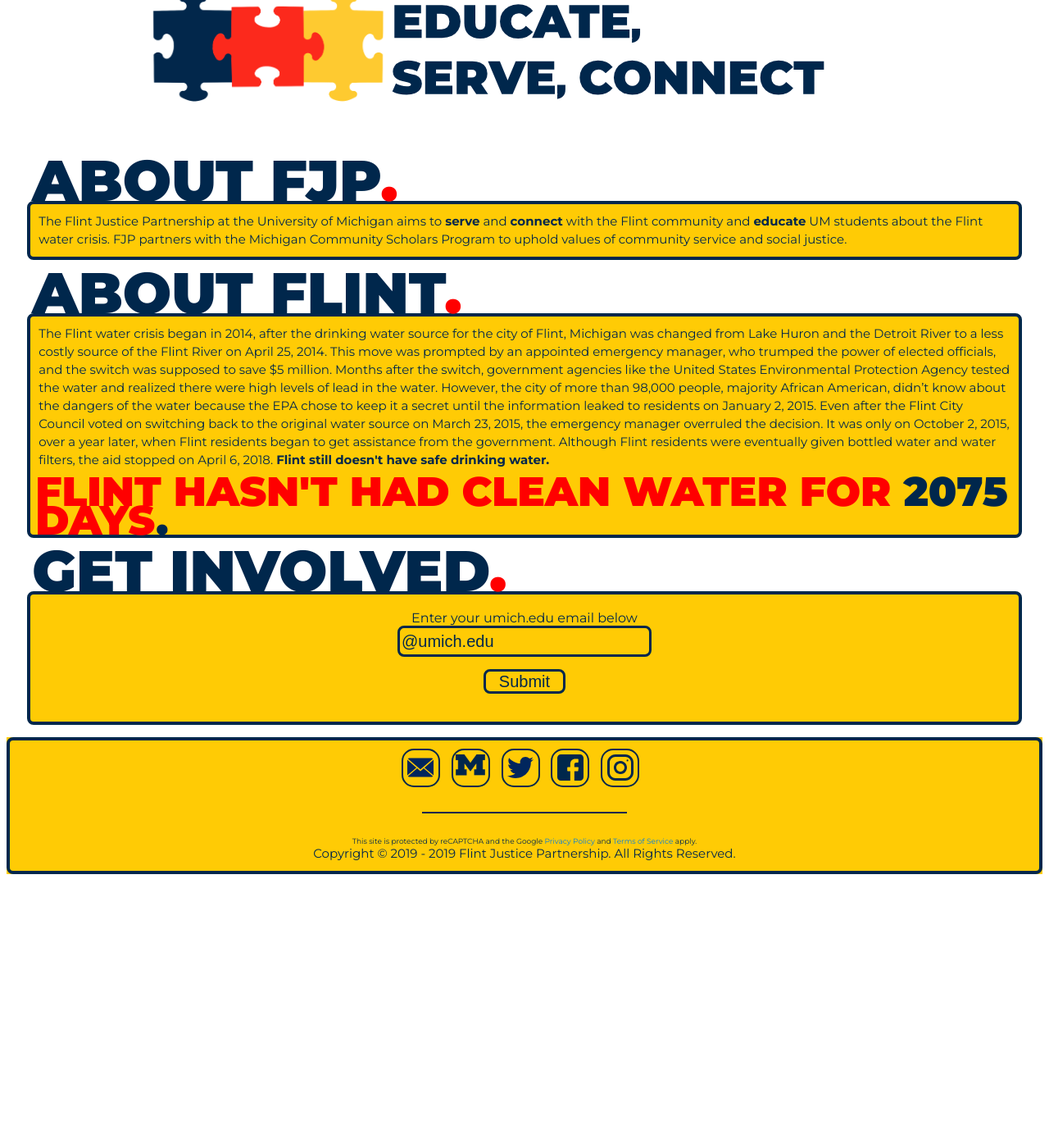
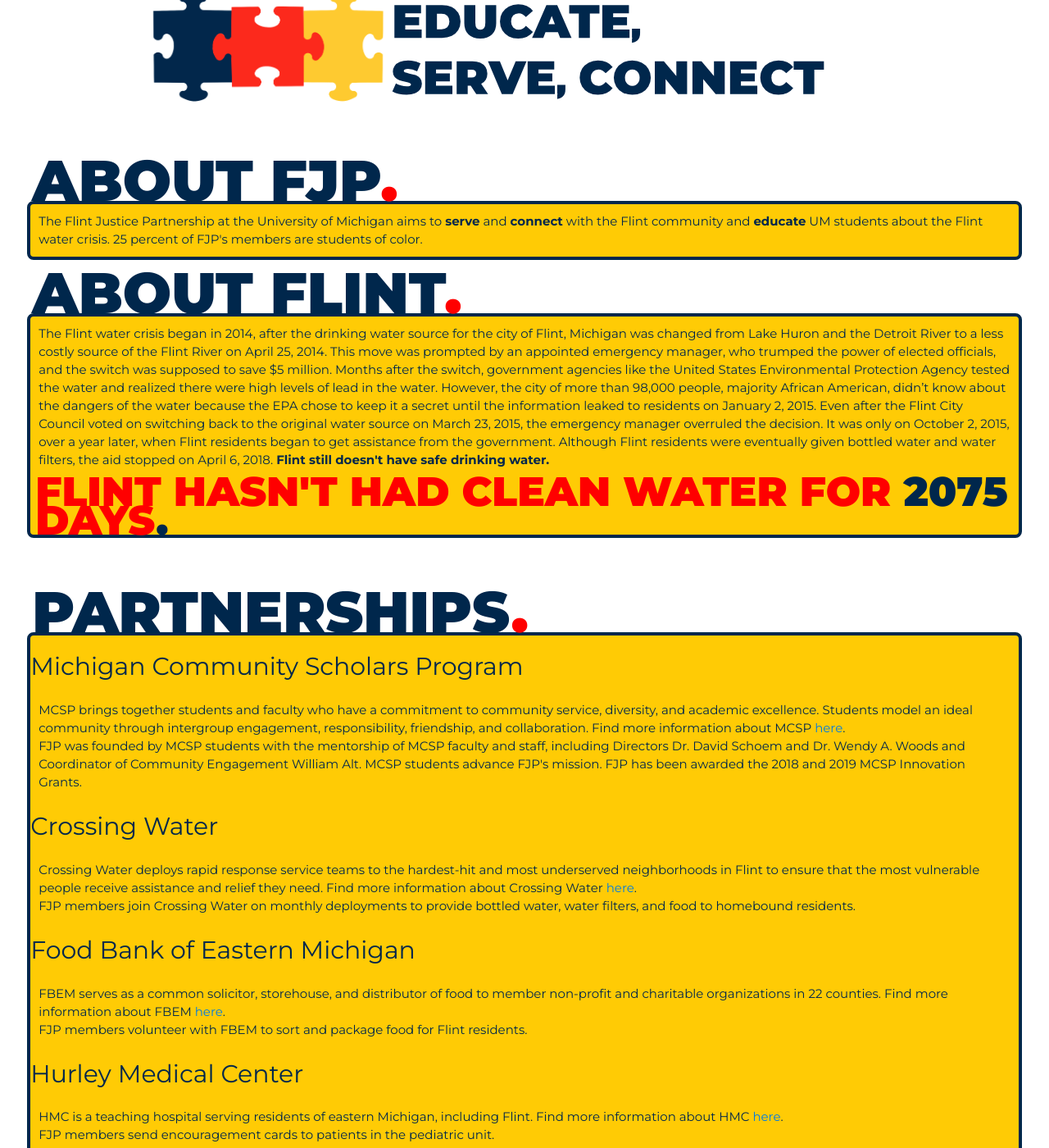
Before and after one commit to umichfjp/umichfjp.github.io, a Jekyll site: the page built from index.html, in a window 1280 px wide and 1400 px high, scrolled down 254 px. Shown: the whole window at 82% size. Built offline with Jekyll 4.4.1, drawn with Linux system fonts in a browser that asks for light colours; before the commit the page ends 1335 px from its top, so only the background shows below that.

Commit message:
Update index.html

```diff
--- a/index.html
+++ b/index.html
@@ -14,7 +14,7 @@ title: Flint Justice Partnership Official Website
           <br />ABOUT FJP<font color="#FF0000">.</font>
         </div>
         <div class="container">
-          <h3>The Flint Justice Partnership at the University of Michigan aims to <b>serve</b> and <b>connect</b> with the Flint community and <b>educate</b> UM students about the Flint water crisis. FJP partners with the Michigan Community Scholars Program to uphold values of community service and social justice.</h3>
+          <h3>The Flint Justice Partnership at the University of Michigan aims to <b>serve</b> and <b>connect</b> with the Flint community and <b>educate</b> UM students about the Flint water crisis. 25 percent of FJP's members are students of color.</h3>
         </div>
 
         <div class="title">
@@ -38,6 +38,24 @@ title: Flint Justice Partnership Official Website
           </div>
 
           <div class="title">
+            <br />PARTNERSHIPS<font color="#FF0000">.</font>
+          </div>
+          <div class="container">
+            <h2>Michigan Community Scholars Program</h2>
+                <h3>MCSP brings together students and faculty who have a commitment to community service, diversity, and academic excellence. Students model an ideal community through intergroup engagement, responsibility, friendship, and collaboration. Find more information about MCSP <a href="https://lsa.umich.edu/mcsp" target="_blank">here</a>.
+                <br />FJP was founded by MCSP students with the mentorship of MCSP faculty and staff, including Directors Dr. David Schoem and Dr. Wendy A. Woods and Coordinator of Community Engagement William Alt. MCSP students advance FJP's mission. FJP has been awarded the 2018 and 2019 MCSP Innovation Grants.</h3>
+                <h2>Crossing Water</h2>
+                    <h3>Crossing Water deploys rapid response service teams to the hardest-hit and most underserved neighborhoods in Flint to ensure that the most vulnerable people receive assistance and relief they need. Find more information about Crossing Water <a href="http://crossingwater.org/" target="_blank">here</a>.
+                    <br />FJP members join Crossing Water on monthly deployments to provide bottled water, water filters, and food to homebound residents.</h3>
+                <h2>Food Bank of Eastern Michigan</h2>
+                    <h3>FBEM serves as a common solicitor, storehouse, and distributor of food to member non-profit and charitable organizations in 22 counties. Find more information about FBEM <a href="https://www.fbem.org/" target="_blank">here</a>.
+                    <br />FJP members volunteer with FBEM to sort and package food for Flint residents.</h3>
+                <h2>Hurley Medical Center</h2>
+                    <h3>HMC is a teaching hospital serving residents of eastern Michigan, including Flint. Find more information about HMC <a href="https://www.hurleymc.com/" target="_blank">here</a>.
+                    <br />FJP members send encouragement cards to patients in the pediatric unit.</h3>
+          </div>
+
+          <div class="title">
             GET INVOLVED<font color="#FF0000">.</font>
           </div>
           <div class="container">
```
